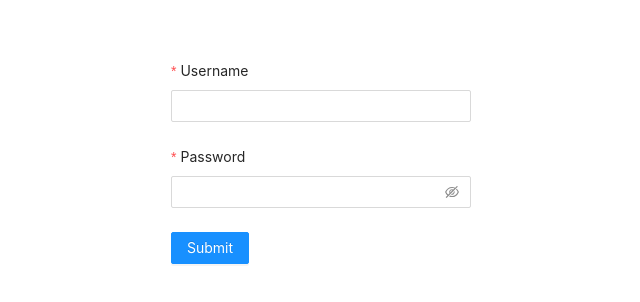
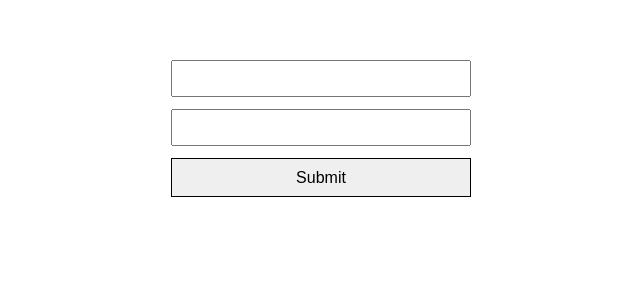
Before and after one commit to joeboylson/roamio-api, a React app: page /login in a window 1280 px wide. Shown: the part 226-528 px from the top of the page, without its empty margins (319-959 px from the left). Built offline with nearby package versions, Linux system fonts and the light colour scheme.

Commit message:
remove antd; updating ui;

```diff
--- a/package.json
+++ b/package.json
@@ -16,7 +16,6 @@
   "license": "ISC",
   "dependencies": {
     "@ant-design/icons": "^4.2.1",
-    "antd": "^4.3.5",
     "axios": "^0.19.2",
     "body-parser": "^1.19.0",
     "connect-ensure-login": "^0.1.1",
--- a/src/App/App.jsx
+++ b/src/App/App.jsx
@@ -1,7 +1,5 @@
 import React from 'react';
 import { BrowserRouter as Router, Switch, Route } from "react-router-dom";
-
-import 'antd/dist/antd.css'
 
 // components
 import DashBoard from '../DashBoard/DashBoard';
@@ -16,7 +14,9 @@ const App = () => {
           <Route path="/login" component={Login}/>
 
           <Route path="/">
-            <DashBoard Component={InterestList}/>
+            <DashBoard>
+              <InterestList/>
+            </DashBoard>
           </Route>
 
         </Switch>
--- a/src/DashBoard/DashBoard.jsx
+++ b/src/DashBoard/DashBoard.jsx
@@ -2,17 +2,13 @@ import React from 'react';
 import axios from 'axios';
 import { useHistory } from "react-router-dom";
 import { Link } from 'react-router-dom';
-import { Button } from 'antd';
 import Loading from '../Loading/Loading';
 
 import '../styles/DashBoard.scss';
-import { List } from 'antd';
 
-const DashBoard = (props) => {
+const DashBoard = ({children}) => {
 
     const history = useHistory();
-    const { Component } = props;
-    const [loading, setLoading] = React.useState(false);
 
     const logOut = () => {
         axios.get('/api/logout');
@@ -26,36 +22,16 @@ const DashBoard = (props) => {
     return (
         <div id={'dashboard'}>
 
-            { loading && <Loading/> }
+            {/* menu */}
+            <div id={"dashboard-header"}>
+                <nav id={'nav'}>
+                    { links.map(link => <Link key={link} to={link.url}>{link.name}</Link> )}
+                </nav>
 
-            <div id={"menu"}>
-
-                <div id={'menu-inner'}>
-
-                    <div id={'menu-inner-header'}>
-                        <Button key={'1'} type={'danger'} onClick={logOut}>Log Out</Button>
-                    </div>
-
-                    <List
-                        size="small"
-                        bordered
-                        dataSource={links}
-                        renderItem={(item, index) => {
-                            return <List.Item key={index}>
-                                <Link to={item.url}>{item.name}</Link>
-                            </List.Item>
-                        }}
-                    />
-
-                </div>
-
+                <button  type={'danger'} onClick={logOut}>Log Out</button>
             </div>
 
-            <div id={'component-wrapper'}>
-                <Component setLoading={setLoading}/>
-            </div>
-
-
+            { children }
         </div>
     )
 
--- a/src/Interest/InterestList.jsx
+++ b/src/Interest/InterestList.jsx
@@ -1,14 +1,15 @@
-import React from 'react';
+import React, {useState, useEffect} from 'react';
 import axios from 'axios';
+import Loading from '../Loading/Loading';
 import { useHistory } from "react-router-dom";
-import { PageHeader, Table, message } from 'antd';
 
 import '../styles/InterestList.scss'
-const InterestList = (props) => {
 
-  const { setLoading } = props;
+const InterestList = () => {
+
   const history = useHistory();
-  const [dataSource, setDataSource] = React.useState(null);
+  const [loading, setLoading] = useState(false);
+  const [dataSource, setDataSource] = useState(null);
 
   const fetchAllInterests = () => {
     setLoading(true)
@@ -22,7 +23,7 @@ const InterestList = (props) => {
       }
 
       if (!results.data.success) {
-        message.error('Error getting interest data')
+        alert('Error getting interest data')
         return;
       }
 
@@ -32,7 +33,7 @@ const InterestList = (props) => {
     })
   }
 
-  React.useEffect(() => {
+  useEffect(() => {
     if (!dataSource) {
         fetchAllInterests()
     }
@@ -61,26 +62,36 @@ const InterestList = (props) => {
     },
   ];
 
-
+  if (loading) return <Loading/>
 
   return (
     <div id="interest-list">
-      <PageHeader
-        title="Interest List"
-        extra={[
-          <a key={'0'} href="/api/download/interests" download>DOWNLOAD CSV</a>,
-        ]}
-      >
 
-        <Table
-          dataSource={dataSource}
-          columns={columns}
-          rowKey={record => record.id}
-          pagination={false}
-          size={'middle'}
-        />
+      <div id={"interest-list-header"}>
+        <a
+          id={'download-link'}
+          className={'link-like-button'}
+          href="/api/download/interests"
+          download
+        >DOWNLOAD CSV</a>
+      </div>
 
-      </PageHeader>
+      <div id={'data-table'}>
+        <div class={'row'}>
+          <b>Email</b>
+          <b>Text</b>
+          <b>Interest</b>
+        </div>
+
+        { dataSource && dataSource.map((i, index) => (
+          <div class={'row'} key={index}>
+            <p>{i.email}</p>
+            <p>{i.text}</p>
+            <p>{i.interest}</p>
+          </div>
+        ))}
+      </div>
+
     </div>
   )
 }
--- a/src/Loading/Loading.jsx
+++ b/src/Loading/Loading.jsx
@@ -1,5 +1,4 @@
 import React from 'react';
-import { LoadingOutlined } from '@ant-design/icons';
 
 import '../styles/Loading.scss';
 
@@ -8,7 +7,6 @@ const Loading = () => {
     return <div className={'loading'}>
         <div className={'loading-inner'}>
             <p>Loading . . .</p>
-            <LoadingOutlined/>
         </div>
     </div>
 
--- a/src/Login/Login.jsx
+++ b/src/Login/Login.jsx
@@ -1,6 +1,5 @@
-import React from 'react';
+import React, {useState} from 'react';
 import axios from 'axios';
-import { Form, Input, Button, message } from 'antd';
 import { useHistory } from "react-router-dom";
 
 import '../styles/Login.scss'
@@ -9,13 +8,20 @@ const Login = () => {
 
     const history = useHistory();
 
-    const login = (values) => {
+    const [username, setUsername] = useState();
+    const [password, setPassword] = useState();
+
+    const handleLogin = (e) => {
+
+        e.preventDefault();
+        e.stopPropagation();
+
         const url = '/api/login'
 
-        axios.post(url, values)
+        axios.post(url, {username, password})
         .then(response => {
             if (!response.data || !response.data.success) {
-                message.error("Invalid username or password")
+                alert("Invalid username or password")
                 return;
             }
 
@@ -23,38 +29,14 @@ const Login = () => {
         })
     }
 
-    const loginFailed = () => message.error("Invalid username or password")
-
     return (
         <div id={'login'}>
 
-            <Form
-                layout={'vertical'}
-                name={'basic'}
-                initialValues={{ remember: true }}
-                onFinish={login}
-                onFinishFailed={loginFailed}
-            >
-                <Form.Item
-                    label={'Username'}
-                    name={'username'}
-                    rules={[{ required: true }]}
-                >
-                    <Input />
-                </Form.Item>
-
-                <Form.Item
-                    label={'Password'}
-                    name={'password'}
-                    rules={[{ required: true,  }]}
-                >
-                    <Input.Password />
-                </Form.Item>
-
-                <Form.Item>
-                    <Button type={'primary'} htmlType={'submit'}>Submit</Button>
-                </Form.Item>
-            </Form>
+            <form id={'login-form'}>
+                <input type="text" onChange={e => setUsername(e.target.value)}/>
+                <input type="password" onChange={e => setPassword(e.target.value)}/>
+                <button onClick={handleLogin}>Submit</button>
+            </form>
 
         </div>
     )
--- a/src/styles/DashBoard.scss
+++ b/src/styles/DashBoard.scss
@@ -1,31 +1,19 @@
+@import "main.scss";
+
 #dashboard {
-    display: flex;
+  margin: 24px auto;
+  width: 100%;
+}
 
-    #menu {
+#dashboard-header {
+  width: 100%;
+  display: flex;
+  justify-content: space-between;
+}
 
-        $menu-width: 20%;
-
-        flex: 0 0 $menu-width;
-
-        #menu-inner {
-            position: fixed;
-            width: $menu-width;
-
-            #menu-inner-header {
-                margin-left: 24px;
-                height: 68px;
-                display: flex;
-                align-items: center;
-            }
-
-            .ant-list {
-                height: calc(100vh - 89px);
-                margin-left: 24px;
-            }
-        }
-    }
-
-    #component-wrapper {
-        flex: 0 0 80%;
-    }
+#nav {
+  height: 36px;
+  display: flex;
+  justify-content: space-between;
+  align-items: center;
 }
--- a/src/styles/InterestList.scss
+++ b/src/styles/InterestList.scss
@@ -1,7 +1,18 @@
-#interest-list{
-    .ant-table-container {
-        border-top: 1px solid #ebebeb;
-        border-left: 1px solid #ebebeb;
-        border-right: 1px solid #ebebeb;
-    }
+@import "main.scss";
+
+#interest-list {
+  margin-top: 24px;
 }
+
+#interest-list-header {
+  display: flex;
+  flex-direction: row-reverse;
+  margin-bottom: 12px;
+}
+
+#data-table {
+  .row {
+    display: grid;
+    grid-template-columns: repeat(3, 1fr);
+  }
+}
--- a/src/styles/Loading.scss
+++ b/src/styles/Loading.scss
@@ -1,22 +1,8 @@
+@import "main.scss";
+
 .loading {
-
-    position: fixed;
-    z-index: +1;
-    width: 100vw;
-    height: 100vh;
-
-    background-color: #EEE;
-    padding: 34px 55px;
-
-    display: grid;
-    place-items: center;
-
-    .loading-inner {
-        display: flex;
-        flex-direction: column;
-    }
-
-    .anticon {
-        font-size: 34px;
-    }
+  width: 100%;
+  height: 300px;
+  display: grid;
+  place-items: center;
 }
--- a/src/styles/Login.scss
+++ b/src/styles/Login.scss
@@ -1,12 +1,21 @@
-@import './main.scss';
+@import "main.scss";
 
 #login {
-    height: 100vh;
-    display: grid;
-    place-items: center;
+  width: 100%;
+  height: 90vh;
 
-    .ant-form {
-        // width: 50%;
-        min-width: 300px;
-    }
+  display: grid;
+  place-items: center;
 }
+
+#login-form {
+  width: 100%;
+  max-width: 300px;
+
+  display: flex;
+  flex-direction: column;
+
+  input, button {
+    margin-bottom: 12px;
+  }
+}
--- a/src/styles/main.scss
+++ b/src/styles/main.scss
@@ -1,5 +1,38 @@
-@import '~antd/dist/antd.css';
-
 * {
     overscroll-behavior: none;
+    font-family: Arial, Helvetica, sans-serif;
+    font-size: 16px;
+    line-height: 21px;
+    padding: 0;
+    margin: 0;
 }
+
+html, body {
+    width: 100%;
+}
+
+#root {
+    width: 96%;
+    max-width: 1200px;
+    margin: auto;
+}
+
+input {
+    padding: 6px;
+}
+
+button {
+    padding: 8px 18px;
+    border: 1px solid black;
+    border-radius: 0;
+}
+
+.link-like-button {
+    display: inline-block;
+    background-color: #e5e5e5;
+    padding: 8px 18px;
+    border: 1px solid black;
+    border-radius: 0;
+    text-decoration: none;
+    color: black;
+}
```
